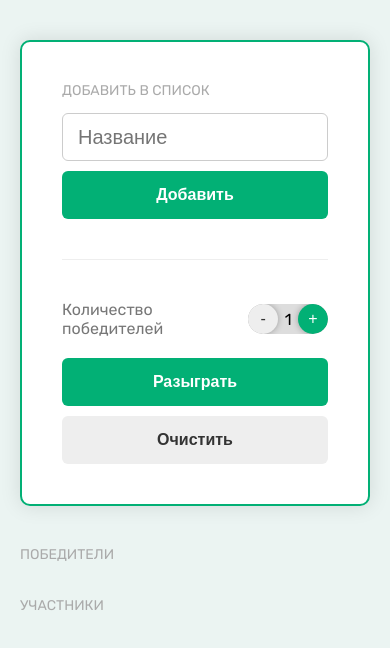
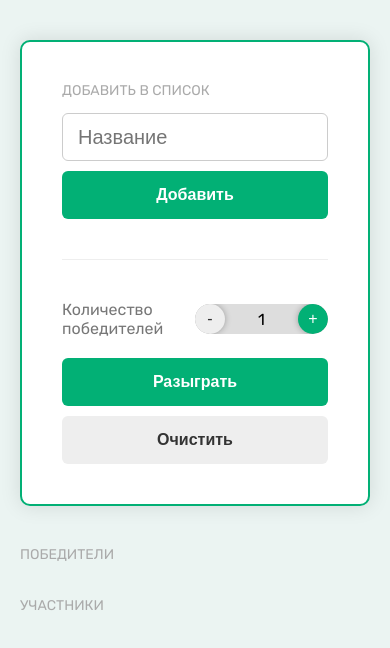
Before and after one commit to Blaine93/project-studio-randomizer, a plain HTML site: page index.html in a window 390 px wide. Drawn offline with Linux system fonts and the light colour scheme.

Commit message:
styles fixes

```diff
--- a/css/style.css
+++ b/css/style.css
@@ -267,4 +267,9 @@ button#add:hover {
     left: auto;
     margin-bottom: 40px;
   }
+
+  #settings p, #count {
+    flex: 0 0 50%;
+    max-width: 50%;
+  }
 }
```
